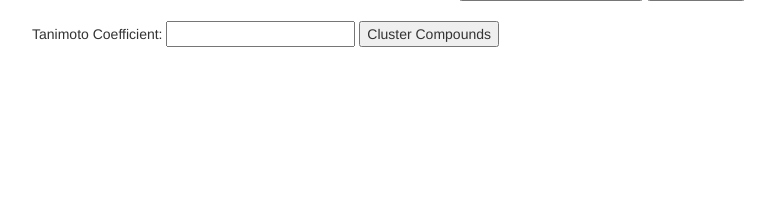
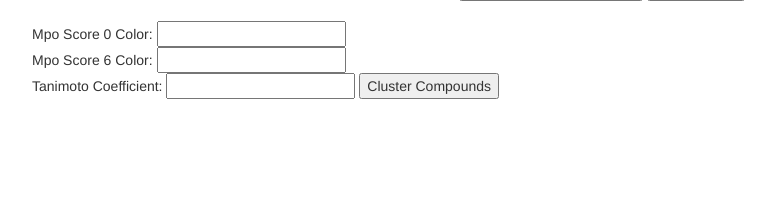
Before and after one commit to sandboxnu/cheminformatics, a Flask app: template app/templates/pains_verify_and_coefficient_use.html in a window 1280 px wide. Shown: the part 171-386 px from the top of the page, without its empty margins (38-813 px from the left). Run offline with Flask 2, Linux system fonts and the light colour scheme; the template is opened without the code that fills it, so the values that code supplies are empty; some libraries are stand-ins or nearby versions.

Commit message:
Add text two text input fields which expect hex string values which define mpo color range.

```diff
--- a/app/routes.py
+++ b/app/routes.py
@@ -109,10 +109,10 @@ def final_compounds():
     except:
       return render_template('pains_verify_and_coefficient_use.html', title='Cheminformatic Analysis', bad_smiles=bad_smiles, errors=["Please input a valid tanimoto coefficient"])
 
-  #TODO: Allow user to input these colors
+  #TODO: Allow user to input these colors. always two colors. one for 0. one for 1.
   #TODO: Add legend for colors in the front end(It is very difficult)
-  color1 = '#135476'
-  color2 = '#ff0000'
+  color1 = request.form['mpo0Color']
+  color2 = request.form['mpo6Color']
   color1_array = color_hex_to_array(color1)
   color2_array = color_hex_to_array(color2)
 
--- a/app/templates/pains_verify_and_coefficient_use.html
+++ b/app/templates/pains_verify_and_coefficient_use.html
@@ -56,6 +56,8 @@
   <br>
   <div class="text-left">
     <form action="\final_compounds" method=POST enctype=multipart/form-data>
+      Mpo Score 0 Color: <input type="text" name="mpo0Color"/><br>
+      Mpo Score 6 Color: <input type="text" name="mpo6Color"/><br>
       Tanimoto Coefficient:
         <input type="number" name="tanimoto" step=".01" max=100 min=0/>
         <input type="submit" value="Cluster Compounds" >
```
